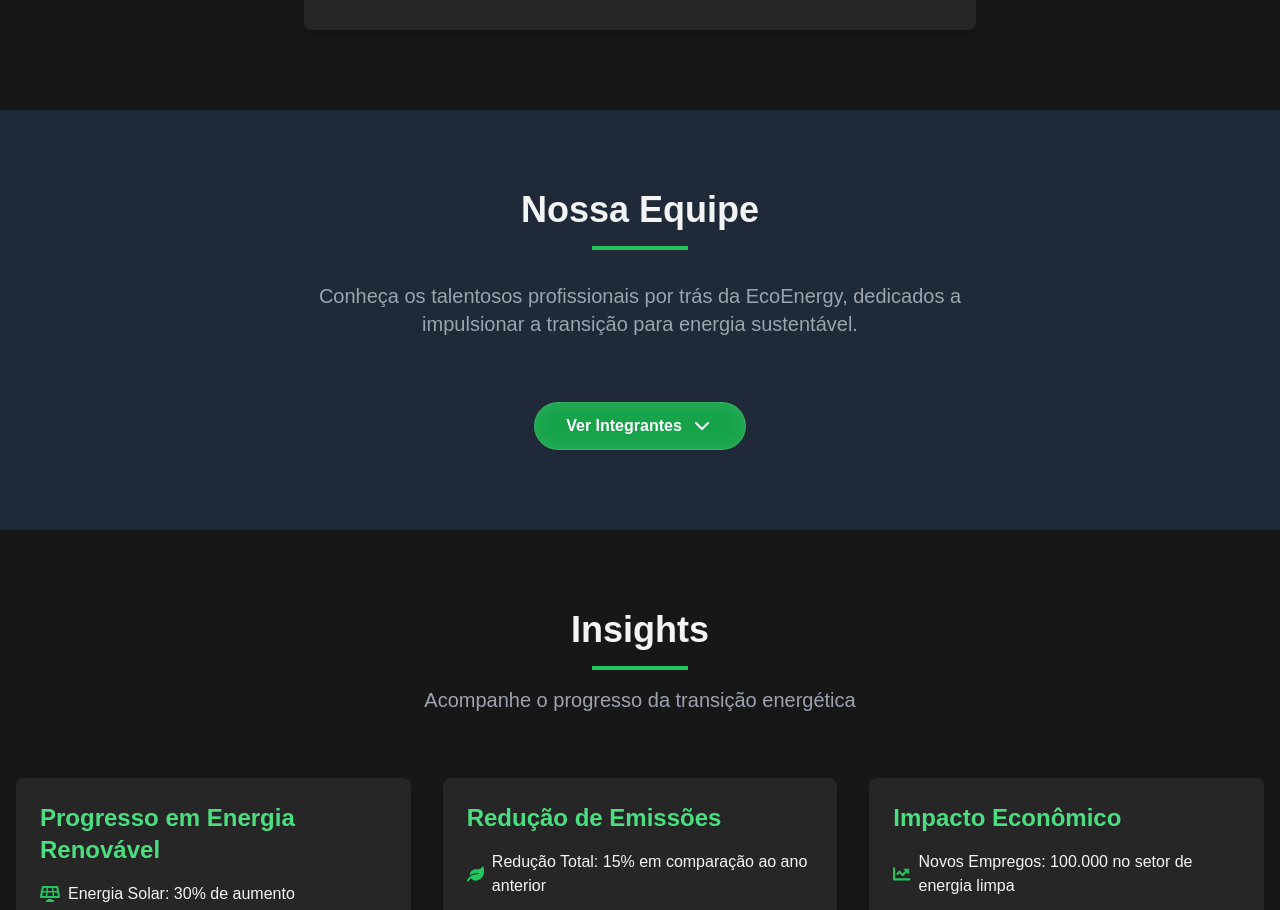
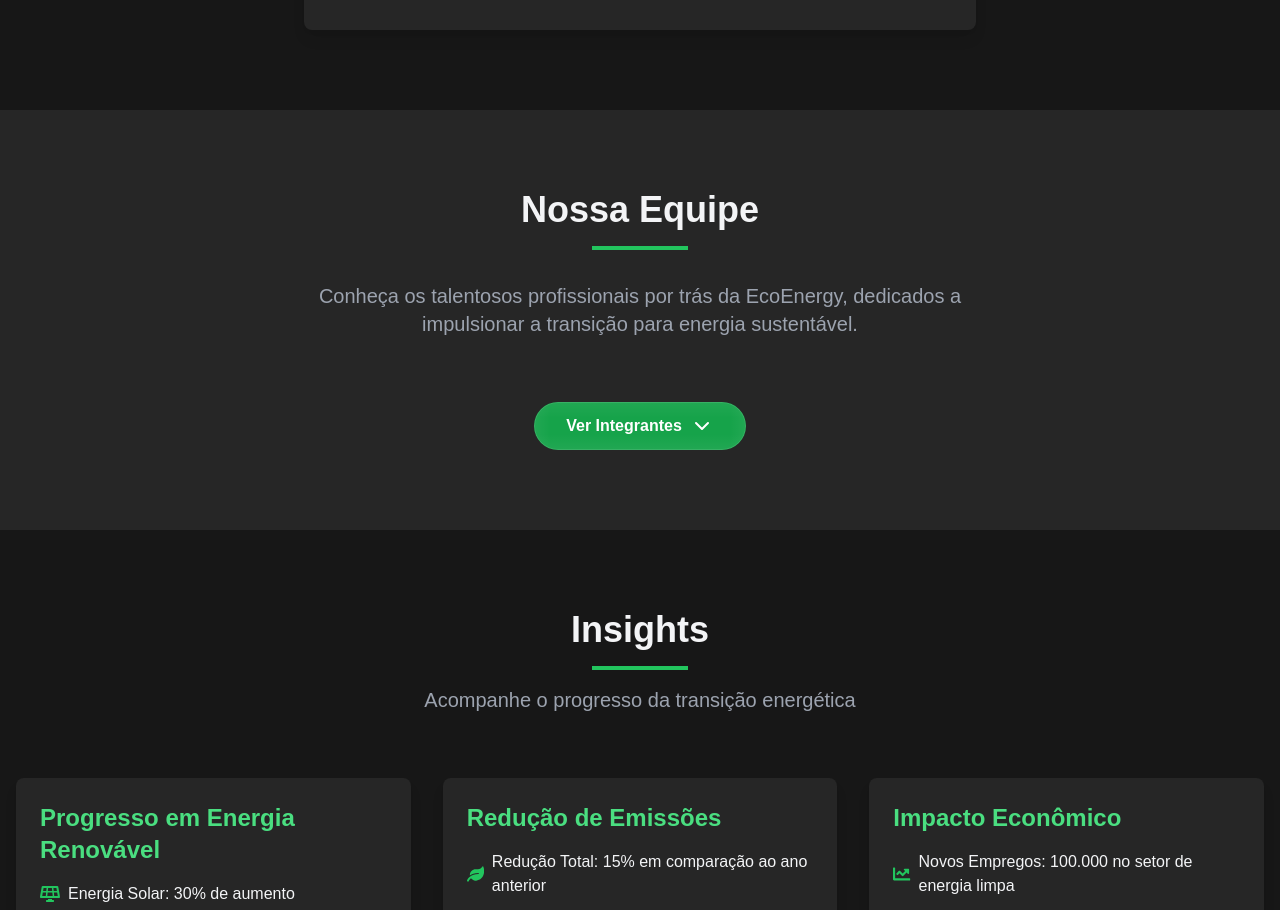
Before and after one commit to SouzaEu/EcoEnergy-Front-end, a Next.js app: page / in a window 1280 px wide. Shown: the part 2330-3240 px from the top of the page. Built offline with nearby package versions, Linux system fonts and the light colour scheme.

Commit message:
mudança de cor da sessão de alunos

```diff
--- a/src/app/page.tsx
+++ b/src/app/page.tsx
@@ -456,7 +456,7 @@ export default function EnhancedModernHomepage() {
       </section>
 
       {/* Team Section */}
-      <section id="integrantes" className="py-20 bg-gray-800">
+      <section id="integrantes" className="py-20 bg-neutral-800">
         <div className="container mx-auto px-4">
           <motion.div
             className="text-center mb-16"
```
